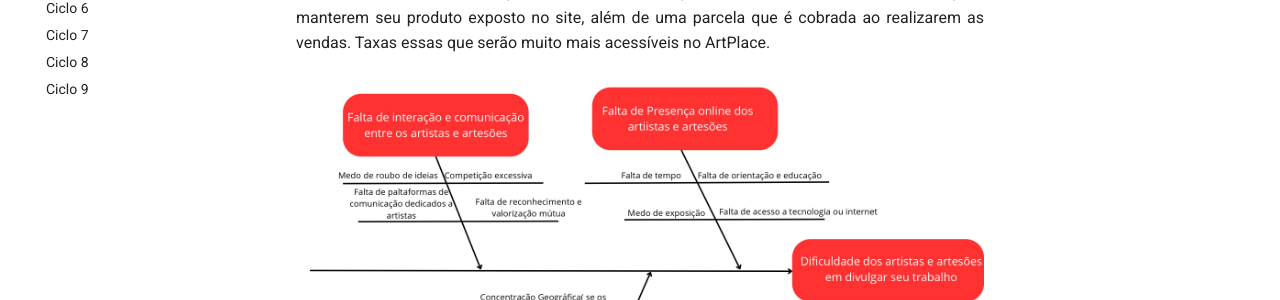
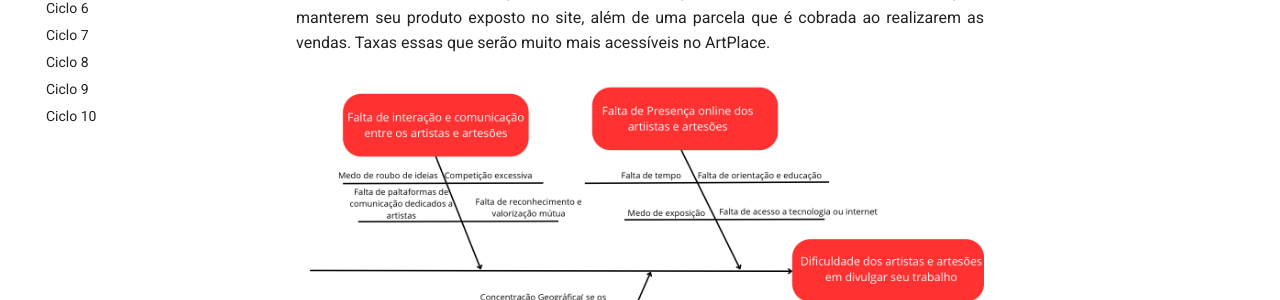
Before and after one commit to mdsreq-fga-unb/2023.2-ArtPlace, an MkDocs documentation site: the page built from docs/produto.md, in a window 1280 px wide. Shown: the part 402-702 px from the top of the page. Built offline with MkDocs 1.6.1 and Material for MkDocs 9.7.7, drawn with Linux system fonts in a browser that asks for light colours.

Commit message:
ciclo 10

```diff
--- a/mkdocs.yml
+++ b/mkdocs.yml
@@ -55,6 +55,7 @@ nav:
       - Ciclo 7: Ciclos/ciclo7.md
       - Ciclo 8: Ciclos/ciclo8.md
       - Ciclo 9: Ciclos/ciclo9.md
+      - Ciclo 10: Ciclos/ciclo10.md
   - Missão 1:
     - Visão geral do projeto: projeto.md
     - Processo de desenvolvimento: processo.md
```
